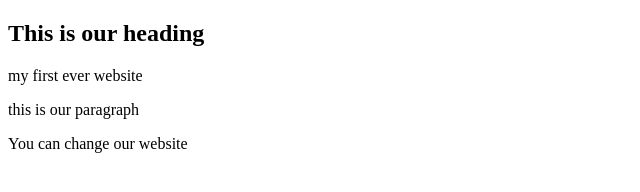
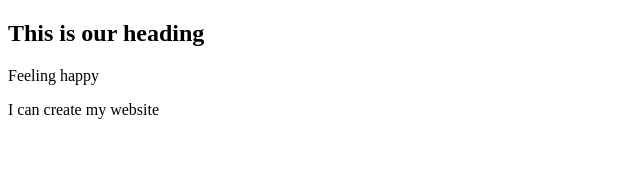
Before and after one commit to fahimbiswas/fahimbiswas, a plain HTML site: page my first website/index.html in a window 1280 px wide. Shown: the whole page, without its empty margins (0-640 px from the left). Drawn offline with Linux system fonts and the light colour scheme.

Commit message:
create website

```diff
--- a/my first website/index.html
+++ b/my first website/index.html
@@ -8,8 +8,7 @@
 </head>
 <body>
     <h2>This is our heading</h2>
-    <p>my first ever website</p>
-    <p>this is our paragraph</p>
-    <p>You can change our website</p>
+    <p>Feeling happy</p>
+    <P>I can create my website</P>
 </body>
 </html>
```
